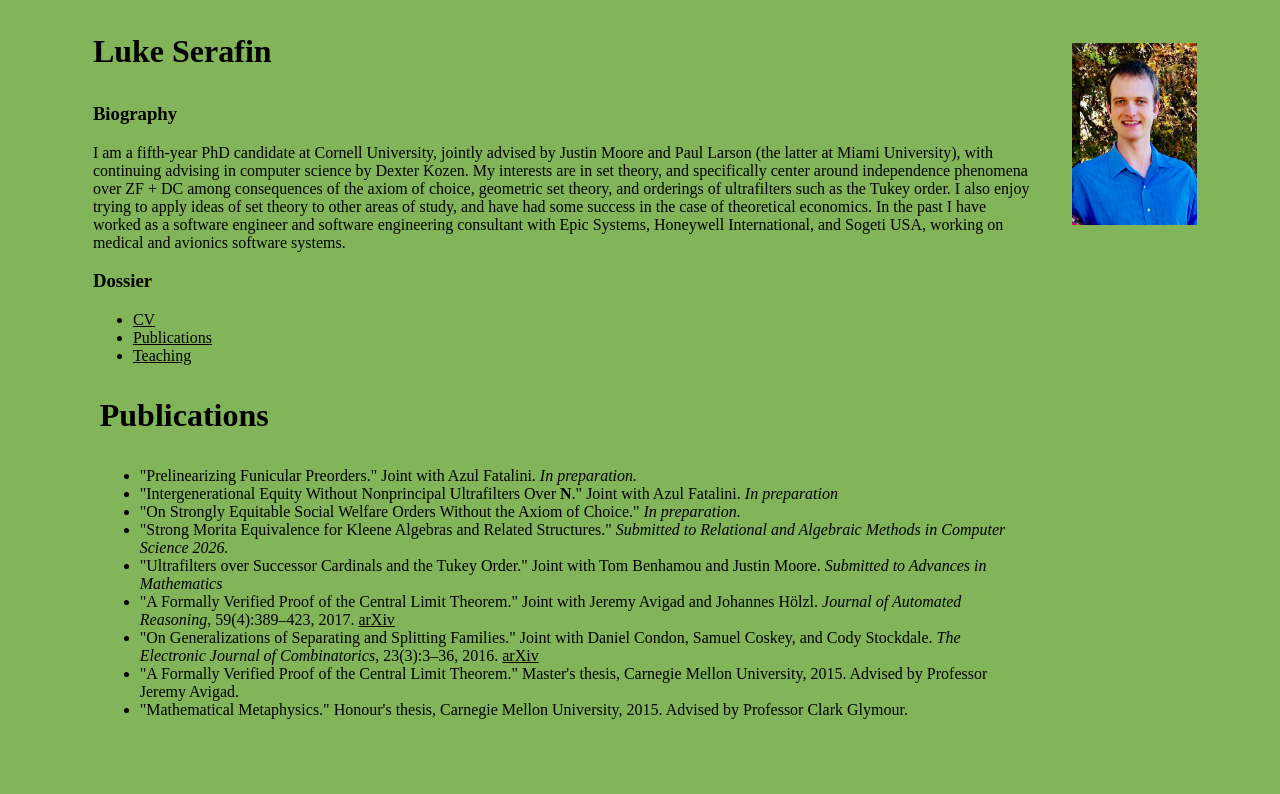
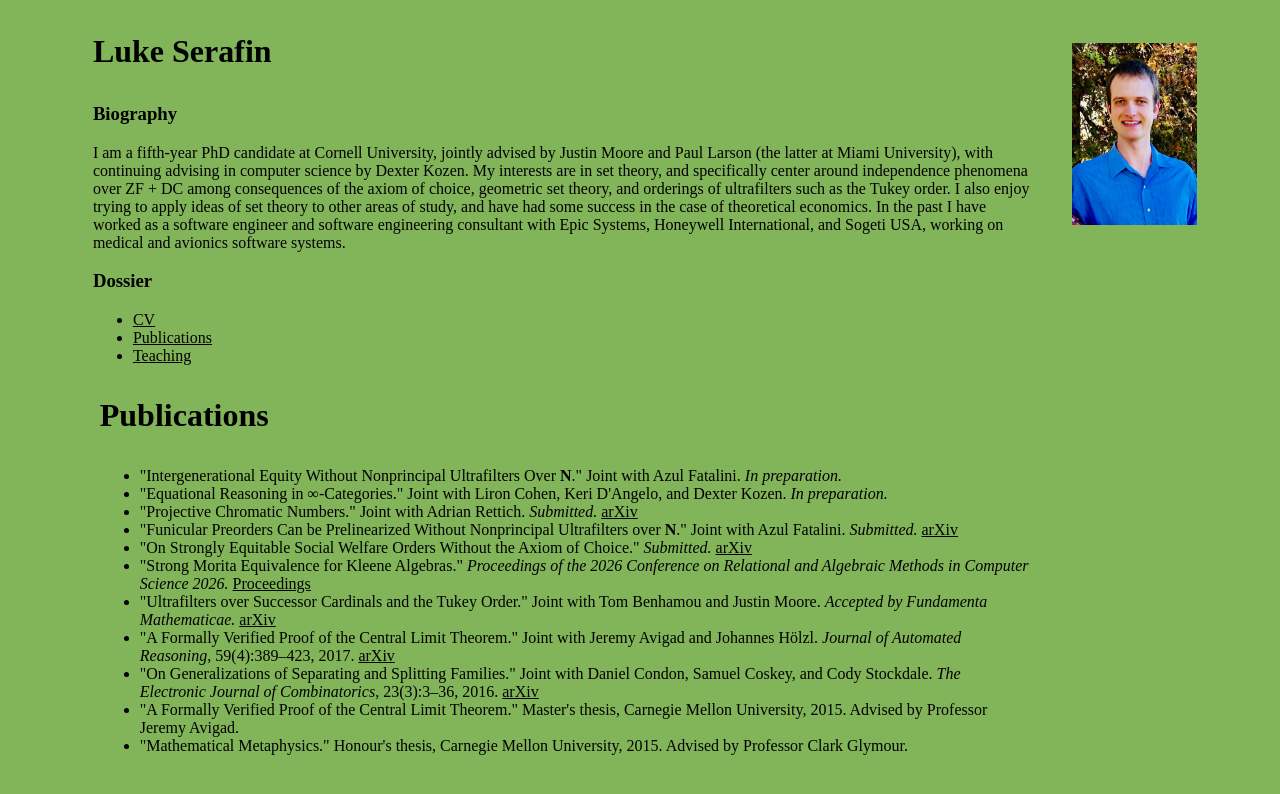
Before and after one commit to lserafin17/website, an Angular app: page /publications in a window 1280 px wide. Shown: the top 794 px of the page. Built offline with nearby package versions, Linux system fonts and the light colour scheme.

Commit message:
Added additional publications.

```diff
--- a/src/app/app.publications/app.publications.component.html
+++ b/src/app/app.publications/app.publications.component.html
@@ -6,11 +6,13 @@
   <body>
     <h1>Publications</h1>
     <ul>
-      <li>"Prelinearizing Funicular Preorders." Joint with Azul Fatalini. <em>In preparation.</em></li>
-      <li>"Intergenerational Equity Without Nonprincipal Ultrafilters Over <strong>N</strong>." Joint with Azul Fatalini. <em>In preparation</em></li>
-      <li>"On Strongly Equitable Social Welfare Orders Without the Axiom of Choice." <em>In preparation.</em></li> <!-- Put in submitted to as soon as possible. -->
-      <li>"Strong Morita Equivalence for Kleene Algebras and Related Structures." <em>Submitted to Relational and Algebraic Methods in Computer Science 2026.</em></li>
-      <li>"Ultrafilters over Successor Cardinals and the Tukey Order." Joint with Tom Benhamou and Justin Moore. <em>Submitted to Advances in Mathematics</em></li>
+      <li>"Intergenerational Equity Without Nonprincipal Ultrafilters Over <strong>N</strong>." Joint with Azul Fatalini. <em>In preparation.</em></li>
+      <li>"Equational Reasoning in &#8734;-Categories." Joint with Liron Cohen, Keri D'Angelo, and Dexter Kozen. <em>In preparation.</em></li>
+      <li>"Projective Chromatic Numbers." Joint with Adrian Rettich. <em>Submitted. </em> <a href="https://arxiv.org/abs/2604.21813">arXiv</a></li>
+      <li>"Funicular Preorders Can be Prelinearized Without Nonprincipal Ultrafilters over <strong>N</strong>." Joint with Azul Fatalini. <em>Submitted. </em> <a href="https://arxiv.org/abs/2602.13819">arXiv</a></li>
+      <li>"On Strongly Equitable Social Welfare Orders Without the Axiom of Choice." <em>Submitted. </em> <a href="https://arxiv.org/abs/2406.08684">arXiv</a></li>
+      <li>"Strong Morita Equivalence for Kleene Algebras." <em>Proceedings of the 2026 Conference on Relational and Algebraic Methods in Computer Science 2026. </em> <a href="https://link.springer.com/book/10.1007/978-3-032-22469-9">Proceedings</a></li>
+      <li>"Ultrafilters over Successor Cardinals and the Tukey Order." Joint with Tom Benhamou and Justin Moore. <em>Accepted by Fundamenta Mathematicae. </em> <a href="https://arxiv.org/abs/2507.22307">arXiv</a></li>
       <li>"A Formally Verified Proof of the Central Limit Theorem." Joint with Jeremy Avigad and Johannes Hölzl. <em>Journal of Automated Reasoning</em>, 59(4):389–423, 2017. <a href="https://arxiv.org/abs/1405.7012">arXiv</a></li>
       <li>"On Generalizations of Separating and Splitting Families." Joint with Daniel Condon, Samuel Coskey, and Cody Stockdale. <em>The Electronic Journal of Combinatorics</em>, 23(3):3–36, 2016. <a href="https://arxiv.org/abs/1412.4683">arXiv</a></li>
       <li>"A Formally Verified Proof of the Central Limit Theorem." Master's thesis, Carnegie Mellon University, 2015. Advised by Professor Jeremy Avigad.</li>
```
Also changed, not shown: 1 other file (tests, documents, lock files or other folders).
